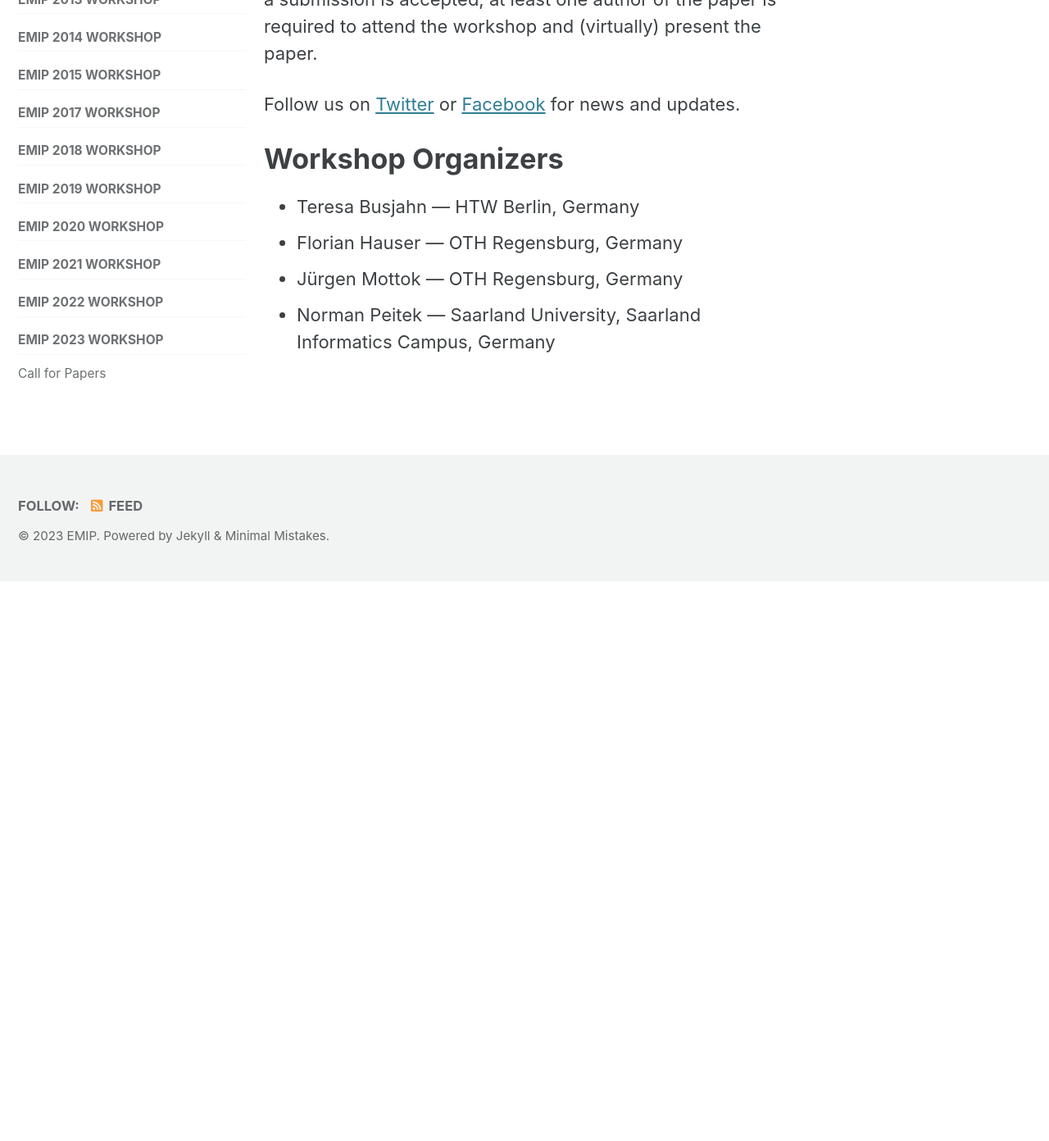
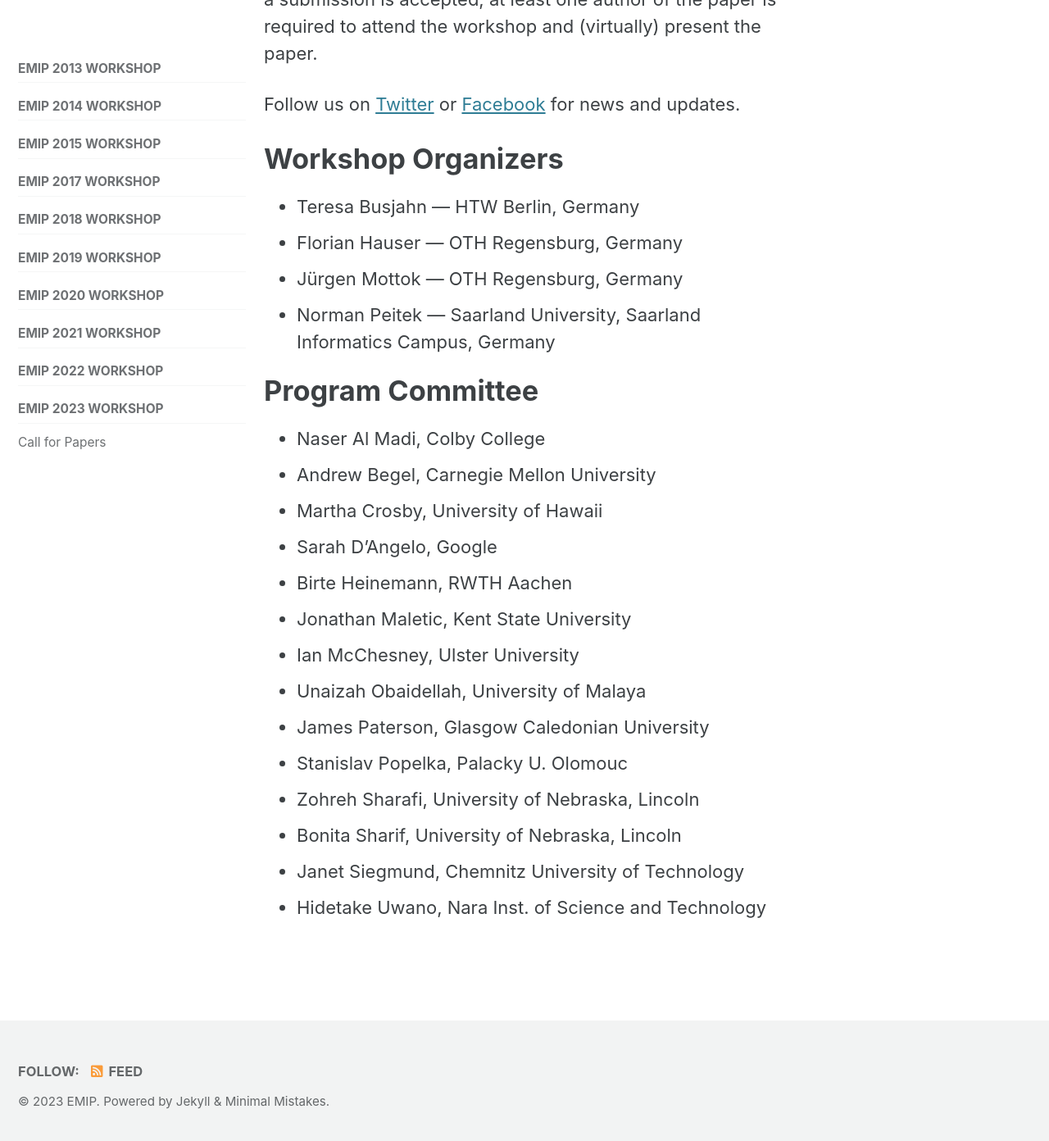
Before and after one commit to EMIPws/emipws.github.io, a Jekyll site: the page built from pages/workshop/emip-2023.md, in a window 1280 px wide and 1400 px high, scrolled down 4079 px. Shown: the top 1392 px of the window at 82% size. Built offline with Jekyll 4.4.1, drawn with Linux system fonts in a browser that asks for light colours; cached includes are drawn as plain includes; before the commit the page ends 4788 px from its top, so only the background shows below that.

Commit message:
update PC 2023

```diff
--- a/pages/workshop/emip-2023.md
+++ b/pages/workshop/emip-2023.md
@@ -82,3 +82,19 @@ Follow us on [Twitter](https://twitter.com/emipws) or [Facebook](https://www.fac
 - Florian Hauser — OTH Regensburg, Germany
 - Jürgen Mottok — OTH Regensburg, Germany
 - Norman Peitek — Saarland University, Saarland Informatics Campus, Germany
+
+# Program Committee
+- Naser Al Madi, Colby College
+- Andrew Begel, Carnegie Mellon University
+- Martha Crosby, University of Hawaii
+- Sarah D'Angelo, Google
+- Birte Heinemann, RWTH Aachen
+- Jonathan Maletic, Kent State University
+- Ian McChesney, Ulster University
+- Unaizah Obaidellah, University of Malaya
+- James Paterson, Glasgow Caledonian University
+- Stanislav Popelka, Palacky U. Olomouc
+- Zohreh Sharafi, University of Nebraska, Lincoln
+- Bonita Sharif, University of Nebraska, Lincoln
+- Janet Siegmund, Chemnitz University of Technology
+- Hidetake Uwano, Nara Inst. of Science and Technology
```
